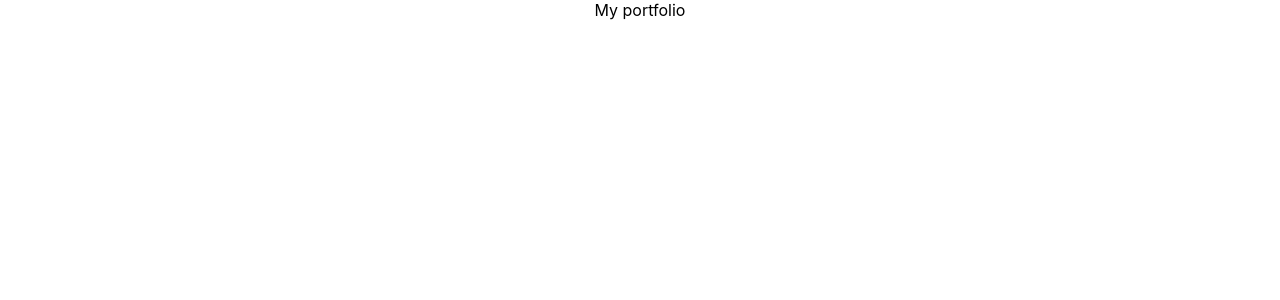
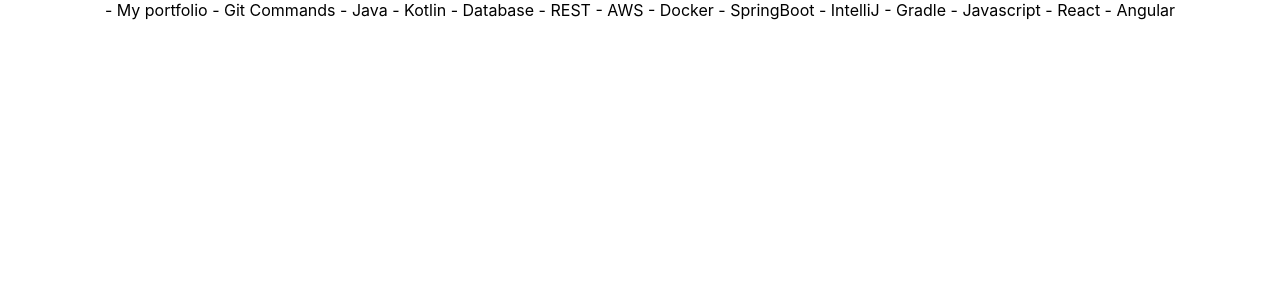
Before and after one commit to aditya-kapre-shrewsbury/portfolio-app, a React (Create React App) app: page / in a window 1280 px wide. Shown: the top 300 px of the page. Built offline with nearby package versions, Linux system fonts and the light colour scheme.

Commit message:
raw content

```diff
--- a/src/App.js
+++ b/src/App.js
@@ -4,7 +4,20 @@
 function App() {
   return (
     <div className="App">
-      My portfolio
+      - My portfolio
+      - Git Commands
+      - Java
+      - Kotlin
+      - Database
+      - REST
+      - AWS
+      - Docker
+      - SpringBoot
+      - IntelliJ
+      - Gradle
+      - Javascript
+      - React
+      - Angular
     </div>
   );
 }
```
